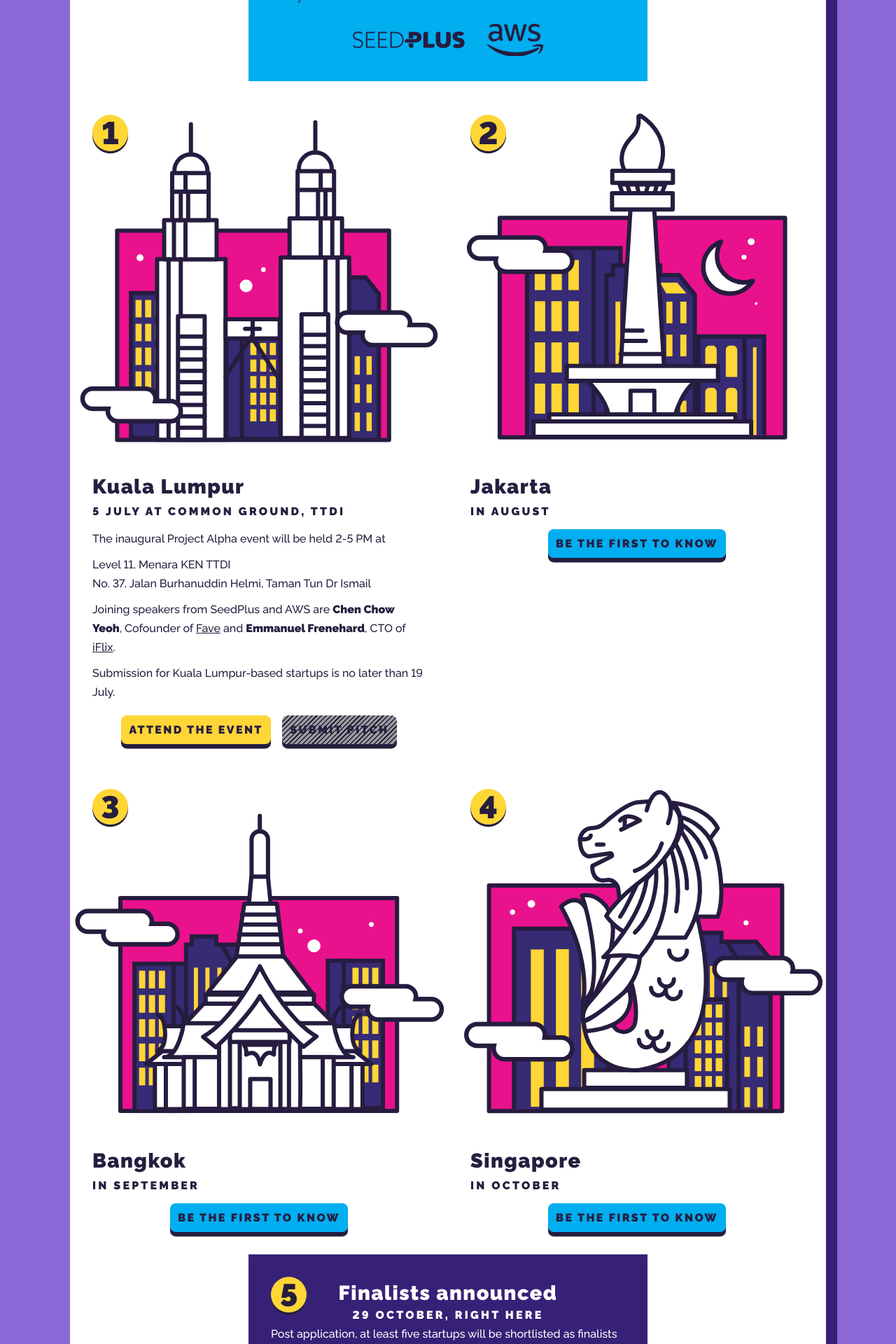
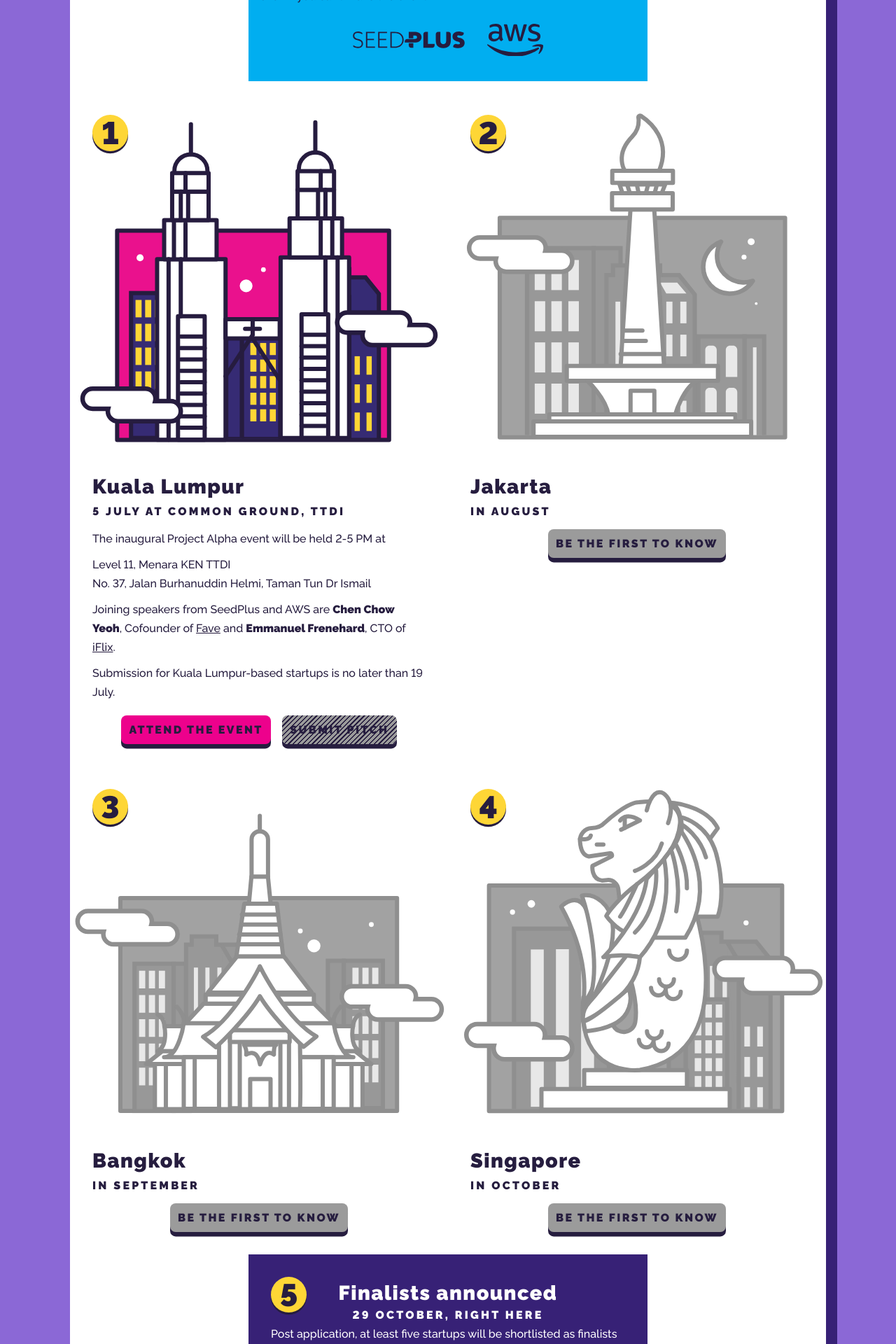
Before and after one commit to seedplus/alpha.seedplus.com, a Jekyll site: the page built from index.html, in a window 1280 px wide. Shown: the part 1142-3062 px from the top of the page at 70% size. Built offline with Jekyll 4.4.1, drawn with Linux system fonts in a browser that asks for light colours.

Commit message:
Optimize look for clickability

```diff
--- a/index.html
+++ b/index.html
@@ -39,7 +39,7 @@
   <section>
     <div class='section-content section-events' id='events'>
       {% for event in site.events %}
-      <div class='event'>
+      <div class='event{% if event.state == 'tbd' %} event-tbd{% endif %}'>
         <div class='image' style='background-image: url({{ event.image | prepend: '/assets/' }});'></div>
         <h2>{{ event.name }}</h2>
         {% if event.state == 'tbd' %}
@@ -53,7 +53,7 @@
         {% when 'tbd' %}
           <a class='button button-secondary' href='/#notify'>Be the first to know</a>
         {% when 'upcoming' %}
-          <a class='outbound button' href='{{ event.signup_url }}'>Attend the event</a>
+          <a class='outbound button button-highlight' href='{{ event.signup_url }}'>Attend the event</a>
           <div class='button button-disabled'>Submit pitch</div>
         {% when 'submitting' %}
           <div class='button button-disabled'>Attend the event</div>
@@ -86,7 +86,7 @@
         </span>
         <div class="hbox">
           <input required type="email" value="" name="EMAIL" class="required email" id="mce-EMAIL" placeholder='you@awesome.co'>
-          <a class='button button-disabled' id='submit_button' onclick="fbq('track', 'Lead'); fbq('track', 'ViewContent', {content_ids: 'mailchimp signup'}); if (!this.classList.contains('button-disabled')) document.getElementById('mc-embedded-subscribe-form').submit()">Stay updated</a>
+          <a class='button button-disabled' id='submit_button' onclick="ga('send', 'event', {eventCategory: 'emailsignup', eventAction: 'click',transport: 'beacon'}); fbq('track', 'Lead'); fbq('track', 'ViewContent', {content_ids: 'mailchimp signup'}); if (!this.classList.contains('button-disabled')) document.getElementById('mc-embedded-subscribe-form').submit()">Stay updated</a>
         </div>
         </form>
       </div>
--- a/main.scss
+++ b/main.scss
@@ -13,6 +13,7 @@
 $gray: #9B9B9B;
 
 $breakpoint: 570px; //767px;
+$column-breakpoint: 769px;
 $page-bg-breakpoint: 1080px;
 
 $content-width: 570px;
@@ -134,13 +135,10 @@
   flex-flow: row wrap;
   justify-content: center;
   padding: 0;
-  //flex: 0 1 calc(#{$content-width} + 4rem);
-  $events-width: $page-bg-breakpoint;
-  //$events-width: $content-width;
-  flex: 0 1 $events-width;
+  flex: 0 1 auto;
 
   div.event {
-    flex: 1 1 $events-width/2;
+    flex: 1 1 $column-breakpoint/2;
     display: flex;
     flex-flow: column nowrap;
     margin-top: 1rem;
@@ -152,6 +150,13 @@
       padding-bottom: 100%;
       background-size: 100%;
       background-position: center;
+    }
+    &.event-tbd > div.image {
+      filter: grayscale(100%);
+      opacity: 0.5;
+    }
+    &.event-tbd .button-secondary::before {
+      background-color: $gray;
     }
     h1, h2, h3, h4, .subtitle, p, div.hbox {
       text-align: left;
```
Also changed, not shown: _events/jakarta.md (line endings or trailing spaces).
